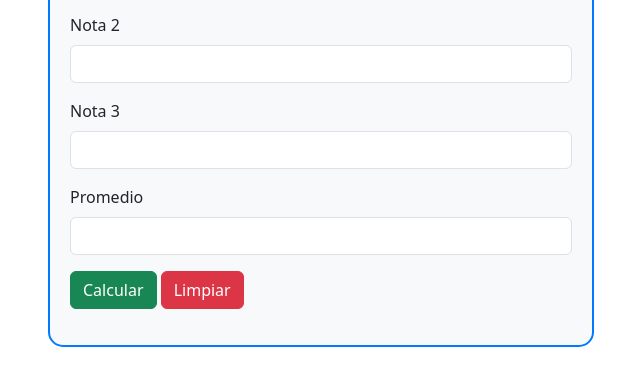
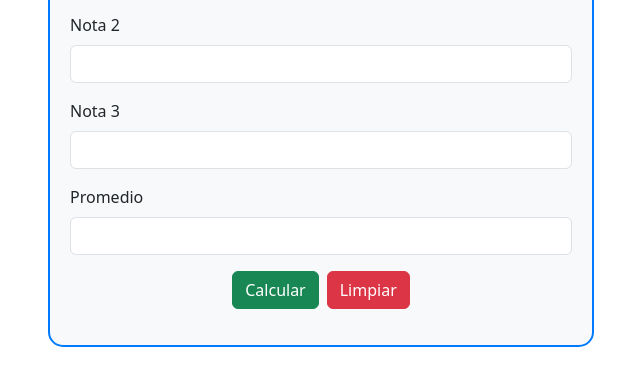
Before and after one commit to WillyAguilar09/Promedio, a plain HTML site: page Index.html in a window 1280 px wide. Shown: the part 316-702 px from the top of the page, without its empty margins (319-959 px from the left). Drawn offline with nearby package versions, Linux system fonts and the light colour scheme; some packages are replaced by stand-ins of ours; a script that the page names is missing.

Commit message:
Center Buttons

```diff
--- a/Index.html
+++ b/Index.html
@@ -38,8 +38,8 @@
                             <input type="text" class="form-control" id="promedio" readonly>
 
                         </div>
-                        <div class="mb-3">
-                            <button class="btn btn-success" onclick="calcular()">Calcular</button>
+                        <div class="mb-3 d-flex justify-content-center">
+                            <button class="btn btn-success me-2" onclick="calcular()">Calcular</button>
                             <button class="btn btn-danger" onclick="limpiar()">Limpiar</button>
                         </div>
 
```
